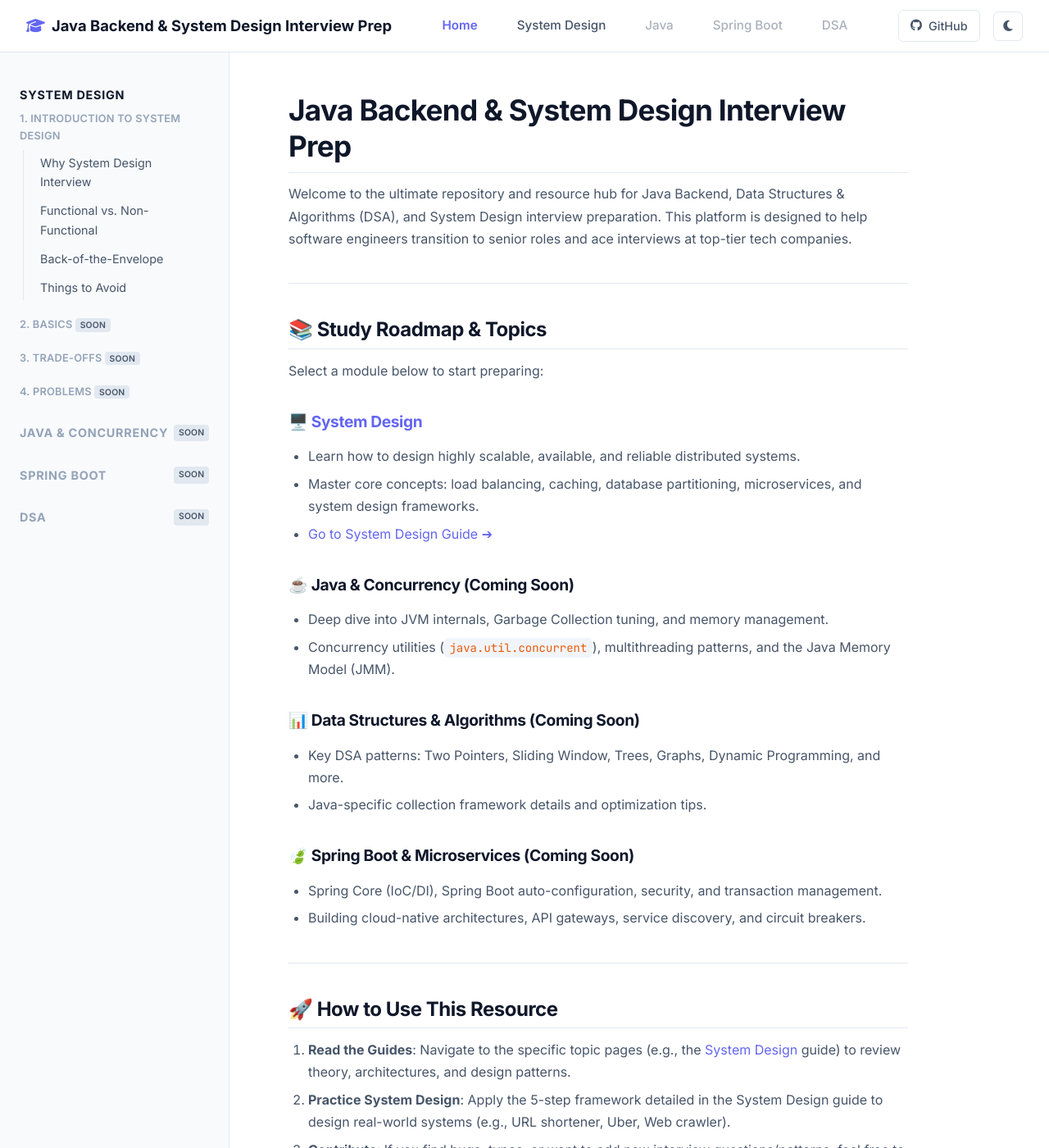
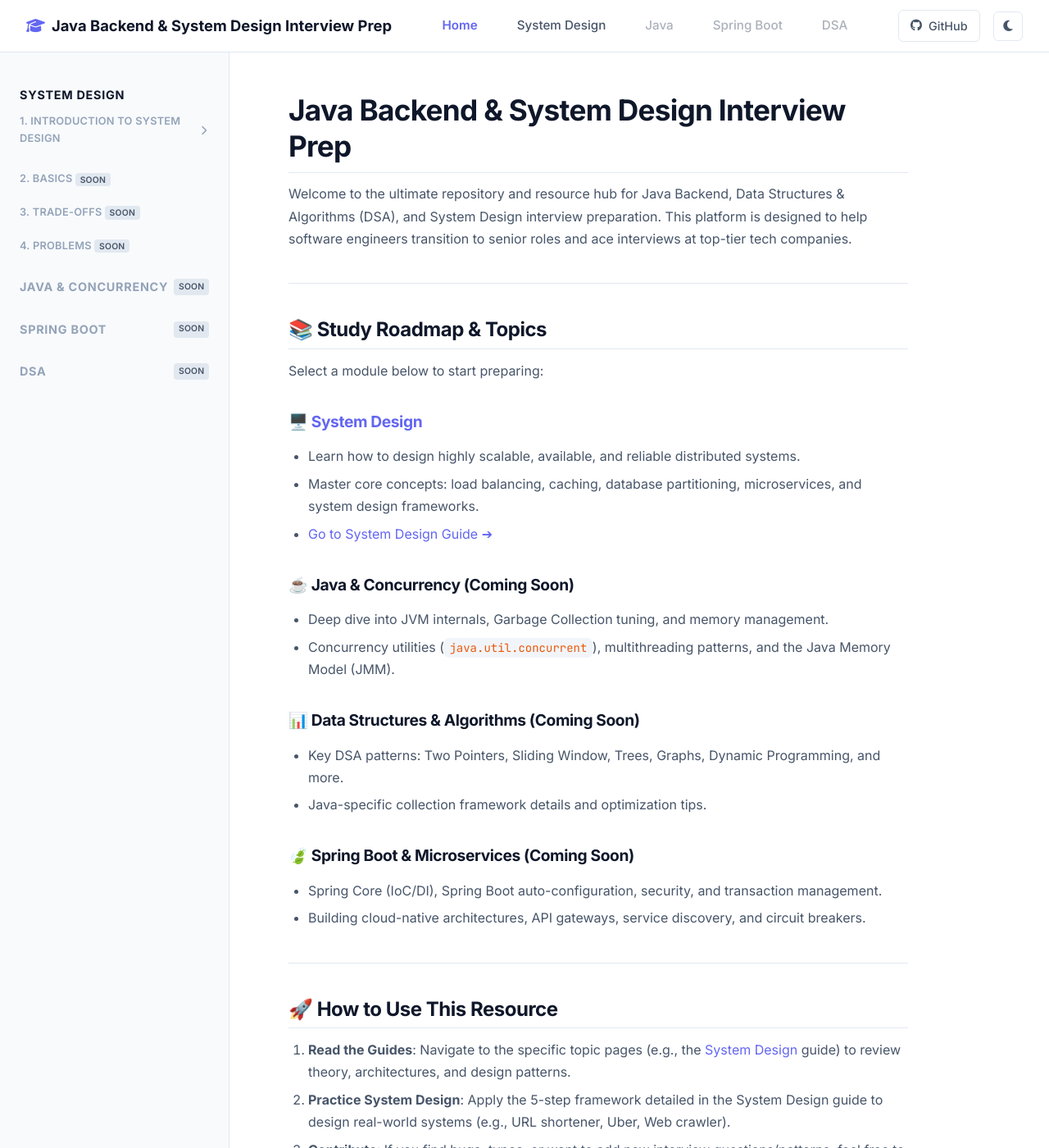
Before and after one commit to shouvik126/java-dsa-system-design-interview, a Jekyll site: the page built from README.md, in a window 1280 px wide and 1400 px high. Shown: the whole window at 82% size. Built offline with Jekyll 4.4.1, drawn with Linux system fonts in a browser that asks for light colours.

Commit message:
side bar collapsible

```diff
--- a/_layouts/default.html
+++ b/_layouts/default.html
@@ -84,7 +84,10 @@
             </h3>
             <ul class="sidebar-tree">
               <li class="tree-group">
-                <span class="group-title">1. Introduction to System Design</span>
+                <div class="group-header">
+                  <span class="group-title">1. Introduction to System Design</span>
+                  <span class="group-toggle-icon"><i class="fas fa-chevron-down"></i></span>
+                </div>
                 <ul class="sub-tree">
                   <li>
                     <a href="{{ '/System-Design/1-introduction-to-system-design-interview/why-system-design-interview/' | relative_url }}" class="{% if page.url contains 'why-system-design-interview' %}active-link{% endif %}">
--- a/assets/css/style.css
+++ b/assets/css/style.css
@@ -306,12 +306,43 @@ a:hover {
   gap: 0.4rem;
 }
 
+.group-header {
+  display: flex;
+  align-items: center;
+  justify-content: space-between;
+  cursor: pointer;
+  user-select: none;
+  padding: 0.15rem 0;
+}
+
 .group-title {
   font-size: 0.8rem;
   font-weight: 600;
   color: var(--text-muted);
   text-transform: uppercase;
   letter-spacing: 0.02em;
+  transition: color 0.2s ease;
+}
+
+.group-header:hover .group-title {
+  color: var(--text-primary);
+}
+
+.group-toggle-icon {
+  font-size: 0.75rem;
+  color: var(--text-muted);
+  transition: transform 0.2s ease, color 0.2s ease;
+  display: inline-flex;
+  align-items: center;
+  justify-content: center;
+}
+
+.group-header:hover .group-toggle-icon {
+  color: var(--text-primary);
+}
+
+.tree-group.collapsed .group-toggle-icon {
+  transform: rotate(-90deg);
 }
 
 .sub-tree {
@@ -322,6 +353,17 @@ a:hover {
   display: flex;
   flex-direction: column;
   gap: 0.35rem;
+  overflow: hidden;
+  max-height: 500px;
+  opacity: 1;
+  transition: max-height 0.25s cubic-bezier(0.4, 0, 0.2, 1), opacity 0.2s ease, border-color 0.2s ease;
+}
+
+.tree-group.collapsed .sub-tree {
+  max-height: 0;
+  opacity: 0;
+  border-left-color: transparent;
+  pointer-events: none;
 }
 
 .sub-tree a {
```
Also changed, not shown: other parts of _layouts/default.html (+18 -0 lines).
